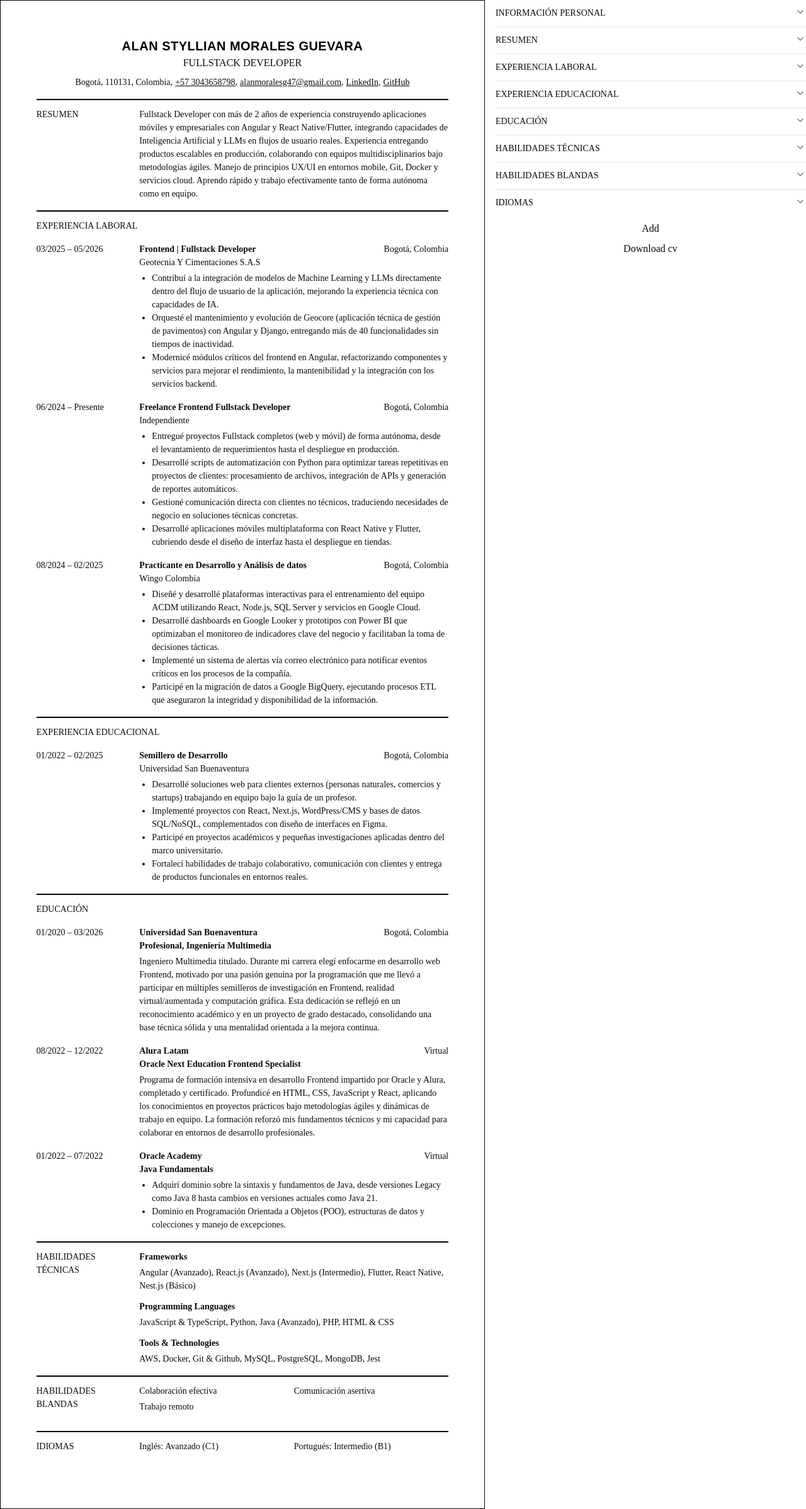
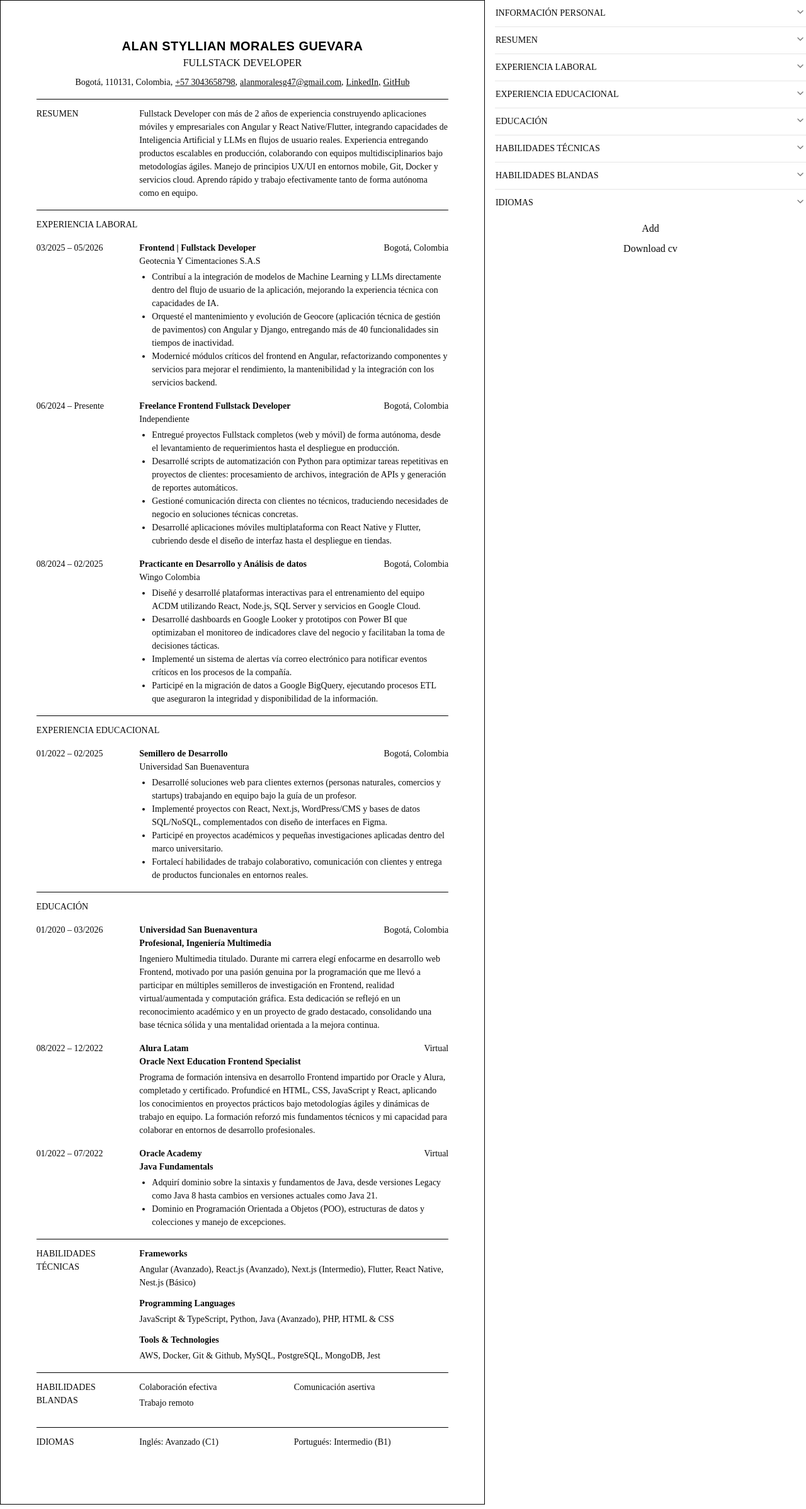
Before and after one commit to AlanMorales27/cv_creator, a Next.js app: page / in a window 1280 px wide. Shown: the whole page at 63% size. Built offline with nearby package versions, Linux system fonts and the light colour scheme.

Commit message:
style: top border style changes

```diff
--- a/app/components/ResumePDF.tsx
+++ b/app/components/ResumePDF.tsx
@@ -7,7 +7,7 @@ export default function ResumePDF({ personalInfo, summary, sections }: CvShape)
         <article className="w-[210mm] min-h-[297mm] p-[15mm] bg-white border border-black print:w-auto print:min-h-0 print:p-0 print:border-0">
             <PersonalInfoSection personalInfo={personalInfo} />
 
-            <section className="flex border-t-2 border-black pt-[12px] pb-[16px] text-[14px]">
+            <section className="flex border-t-[1px] border-black pt-[12px] pb-[16px] text-[14px]">
                 <div className="w-[25%]">RESUMEN</div>
                 <div className="w-[75%]">{summary}</div>
             </section>
--- a/app/components/resumeSections/SectionShell.tsx
+++ b/app/components/resumeSections/SectionShell.tsx
@@ -1,6 +1,6 @@
 export function SectionShell({ title, children }: { title: string; children: React.ReactNode }) {
     return (
-        <section className="border-t-2 border-black pt-[12px] pb-[16px] text-[14px]">
+        <section className="border-t-[1px] border-black pt-[12px] pb-[16px] text-[14px]">
             <div className="uppercase mb-4">{title}</div>
             {children}
         </section>
--- a/app/components/resumeSections/SkillsSection.tsx
+++ b/app/components/resumeSections/SkillsSection.tsx
@@ -8,7 +8,7 @@ export function SkillsSection({ title, categories, displayFormat = 'comma' }: Sk
     };
 
     return (
-        <section className="flex border-t-2 border-black pt-[12px] pb-[16px] text-[14px]">
+        <section className="flex border-t-[1px] border-black pt-[12px] pb-[16px] text-[14px]">
             <div className="w-[25%] uppercase mb-4 pr-2">{title}</div>
             <div className="w-[75%] flex flex-col gap-[12px]">
                 {categories.map((cat, i) => (
```
